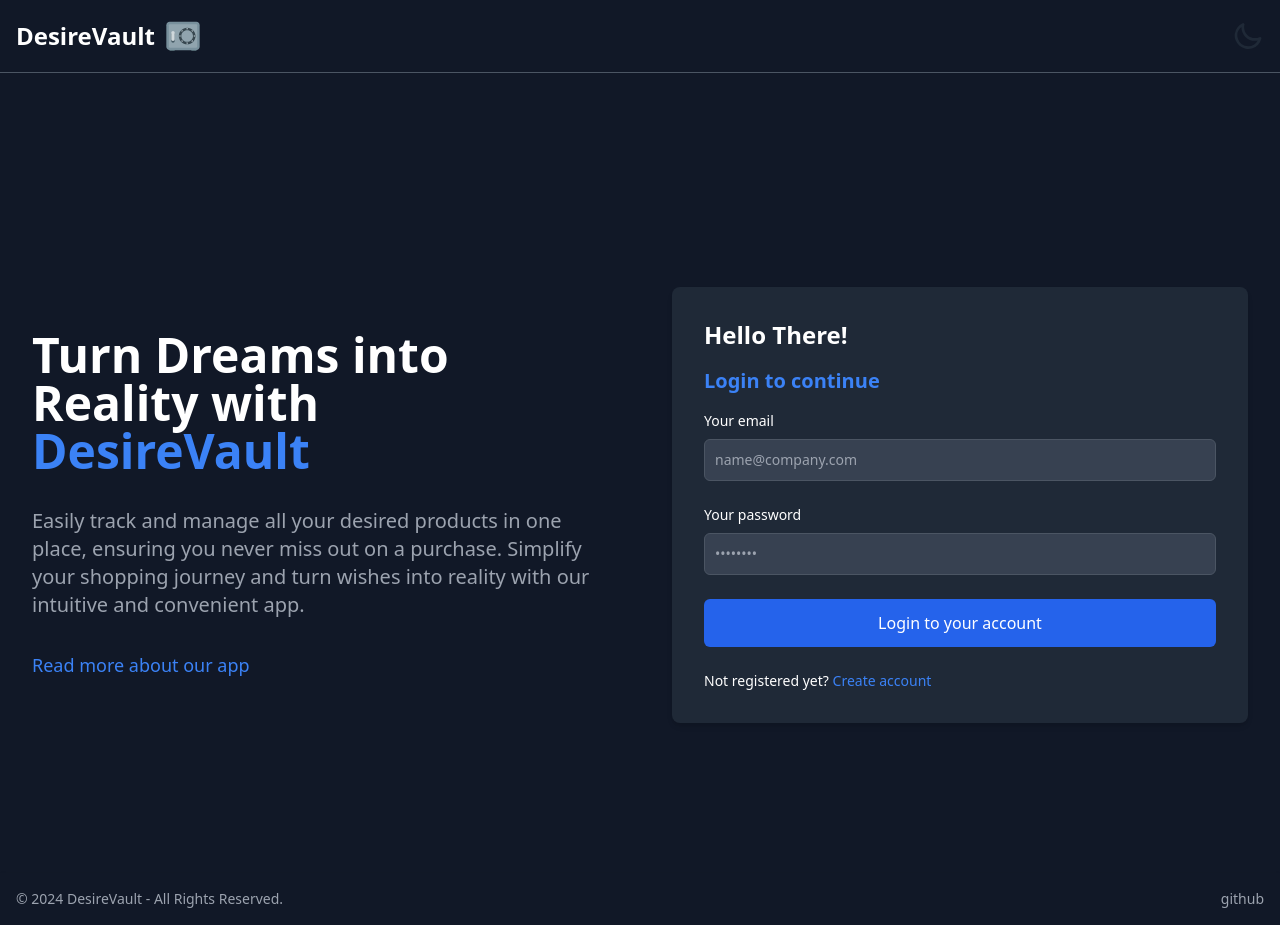
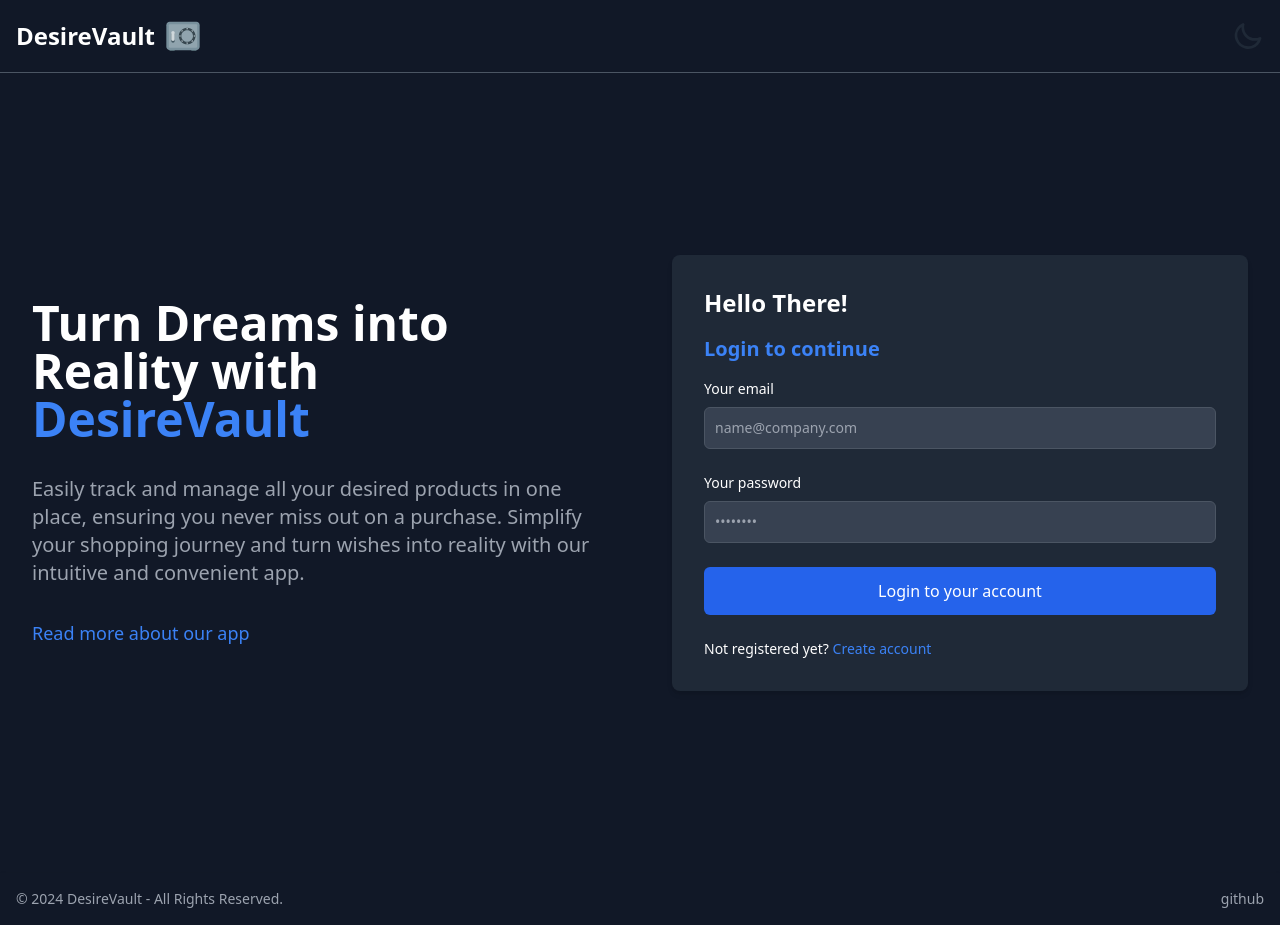
Before and after one commit to sharif-22/desire-vault, a React (Vite) app: page / in a window 1280 px wide. Built offline with nearby package versions, Linux system fonts and the light colour scheme; no server answers.

Commit message:
add: assets in public

```diff
--- a/src/pages/Login.jsx
+++ b/src/pages/Login.jsx
@@ -77,7 +77,7 @@ const Login = () => {
 
   return (
     <div>
-      <section className="bg-gray-50 dark:bg-gray-900 lg:h-screen flex pt-16">
+      <section className="bg-gray-50 dark:bg-gray-900 lg:h-screen flex">
         <div className="p-8 mx-auto max-w-screen-xl items-center lg:py-16 grid lg:grid-cols-2 gap-8 lg:gap-16">
           <div className="flex flex-col gap-8">
             <h1 className="text-3xl font-bold  text-gray-900 lg:text-5xl dark:text-white">
--- a/src/pages/Product.jsx
+++ b/src/pages/Product.jsx
@@ -80,7 +80,7 @@ const Product = () => {
               alt="no data"
               className="items-center w-40 h-40"
             />
-            <p className="text-2xl font-medium text-gray-600">
+            <p className="text-2xl font-medium text-gray-600 mx-auto">
               your Desire vault is empty add products to track
             </p>
           </div>
```
Also changed, not shown: 1 other file (tests, documents, lock files or other folders).
